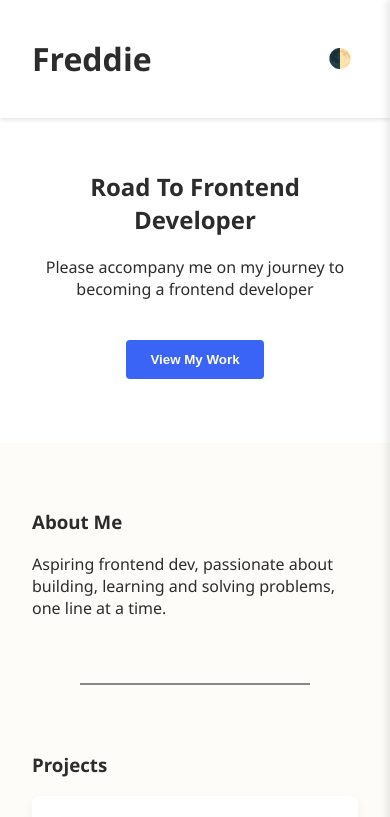
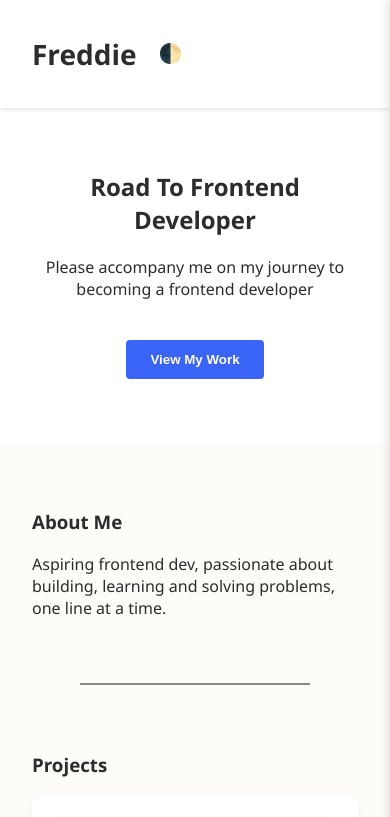
Before and after one commit to SanJammin/Portfolio, a plain HTML site: page index.html in a window 390 px wide. Shown: the top 817 px of the page. Drawn offline with Linux system fonts and the light colour scheme.

Commit message:
Move around navbar items on mobile view

```diff
--- a/css/media.css
+++ b/css/media.css
@@ -6,12 +6,26 @@
   }
 
   .navbar {
+    display: flex;
+    justify-content: space-between;
+    align-items: center;
     position: fixed;
     top: 0;
   }
 
+  .navbar h1 {
+    font-size: 1.75rem;
+  }
+
   .hamburger {
     display: flex;
+    order: 3;
+    margin-left: auto;
+    margin-right: 1rem;
+  }
+
+  .theme-toggle {
+    order: 2;
   }
 
   .nav-links {
@@ -29,6 +43,7 @@
     flex-direction: column;
     justify-content: flex-start;
     padding-top: 4rem;
+    order: 4;
   }
 
   .nav-links.show {
```
